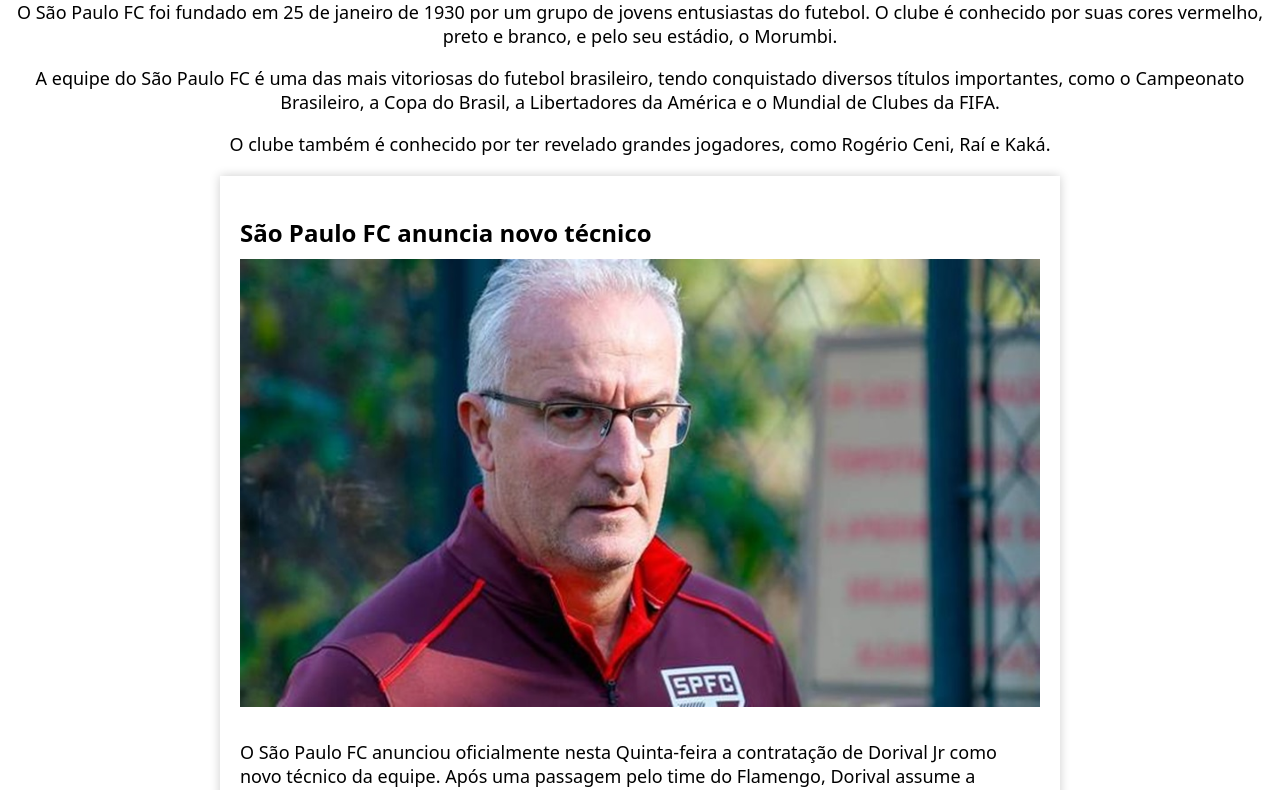
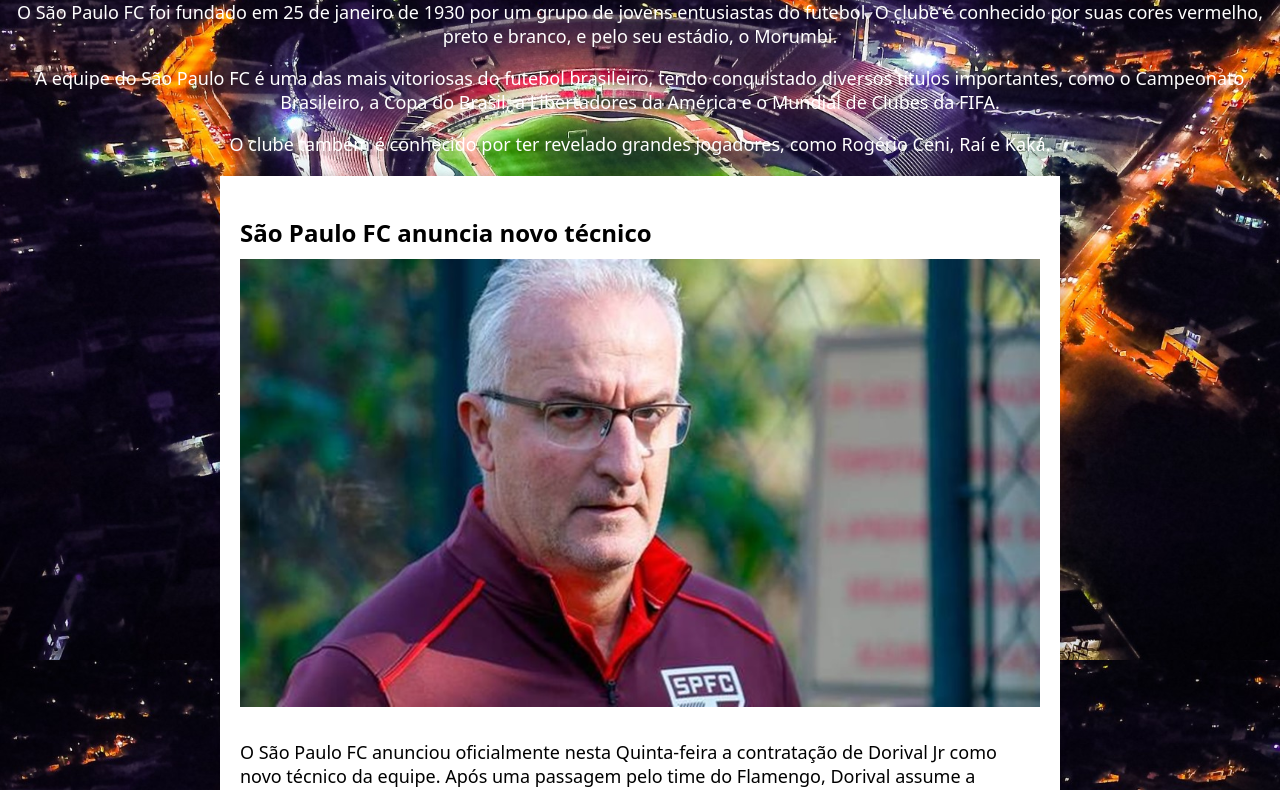
Before and after one commit to miguelsilvag/TRIWORLD-projetoIndividual, a plain HTML site: page blog.html in a window 1280 px wide. Shown: the part 140-930 px from the top of the page. Drawn offline with Linux system fonts and the light colour scheme.

Commit message:
melhorias telas

```diff
--- a/assets/style/style.css
+++ b/assets/style/style.css
@@ -219,4 +219,6 @@
 		margin-bottom: 40px;
 		border: 1px solid #ccc;
 		padding: 20px;
+		backdrop-filter: blur(100px);
+		color: white;
 	}
--- a/assets/style/tel-inicial.css
+++ b/assets/style/tel-inicial.css
@@ -13,6 +13,7 @@
 
 .header {
     border-bottom: 3px solid #ffffffb0;
+    background-color: white;
 }
 
 .header .container {
@@ -179,10 +180,9 @@
 color: white;
 }
 
-.testess{
-    background-image: url(../img/morumbas.jpg);
-    background-size: 125%;
-    filter: contrast(100%);
-
-
+body {
+    margin: 0;
+    padding: 0;
+    background:  url(../img/morumbi2.jpg) fixed no-repeat;
+    background-size: cover;
 }
--- a/blog.html
+++ b/blog.html
@@ -40,12 +40,12 @@
 
     <div class="main-content">
         <h1>História do São Paulo FC</h1>
-        <p>O São Paulo FC foi fundado em 25 de janeiro de 1930 por um grupo de jovens entusiastas do futebol. O clube é
+        <p style="color: white;">O São Paulo FC foi fundado em 25 de janeiro de 1930 por um grupo de jovens entusiastas do futebol. O clube é
             conhecido por suas cores vermelho, preto e branco, e pelo seu estádio, o Morumbi.</p>
-        <p>A equipe do São Paulo FC é uma das mais vitoriosas do futebol brasileiro, tendo conquistado diversos títulos
+        <p style="color: white;">A equipe do São Paulo FC é uma das mais vitoriosas do futebol brasileiro, tendo conquistado diversos títulos
             importantes, como o Campeonato Brasileiro, a Copa do Brasil, a Libertadores da América e o Mundial de Clubes
             da FIFA.</p>
-        <p>O clube também é conhecido por ter revelado grandes jogadores, como Rogério Ceni, Raí e Kaká.</p>
+        <p style="color: white;">O clube também é conhecido por ter revelado grandes jogadores, como Rogério Ceni, Raí e Kaká.</p>
     </div>
 
     <main>
```
Also changed, not shown: dash.html (+1 -1 lines).
